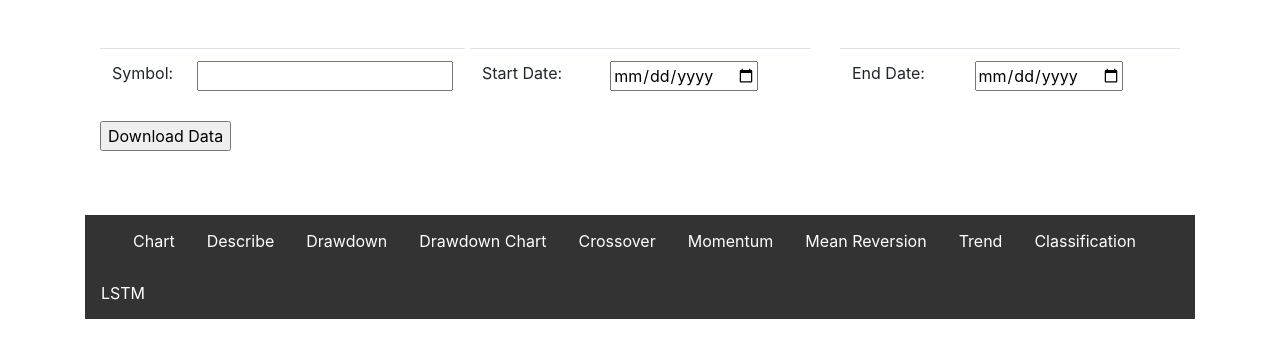
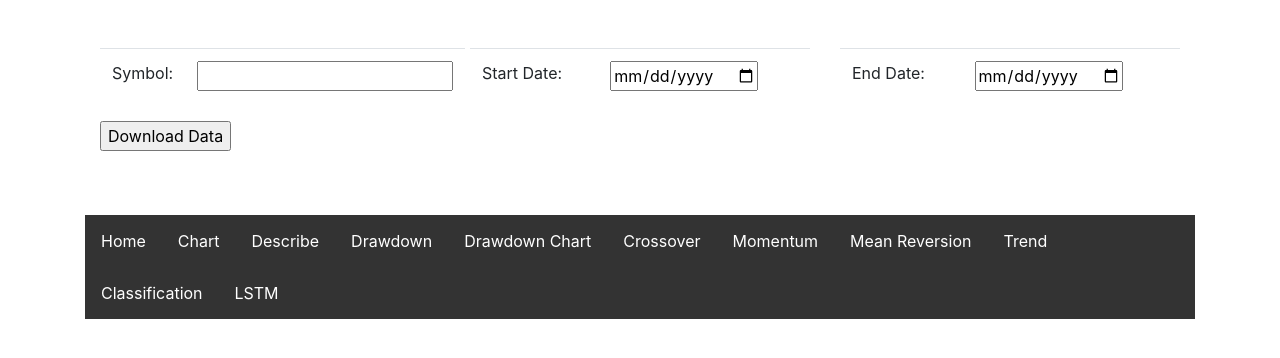
Before and after one commit to BrunoDataSci/fastsci-app, a Flask app: page /describe in a window 1280 px wide. Shown: the part 56-414 px from the top of the page. Run offline with Flask 3, Linux system fonts and the light colour scheme; some libraries are stand-ins or nearby versions.

Commit message:
make it better

```diff
--- a/main.py
+++ b/main.py
@@ -10,7 +10,7 @@ image_base64 = None
 symbol = None
 start_date = None
 end_date = None
-downloaded = {}
+
 
 # Route for the main page (form input)
 @app.route('/', methods=['GET', 'POST'])
@@ -43,7 +43,6 @@ def describe():
     global symbol
     global start_date
     global end_date
-
     if symbol is not None:
         describe = func.describe(symbol, start_date, end_date)
         return render_template('describe.html', describe=describe)
--- a/templates/menu.html
+++ b/templates/menu.html
@@ -26,7 +26,7 @@
 </style>
 
 <ul class="menu">
-    <li><a href="/">{{symbol}}</a></li>
+    <li><a href="/">Home</a></li>
     <li><a href="/candlestick">Chart</a></li>
     <li><a href="/describe">Describe</a></li>
     <li><a href="/drawdown">Drawdown</a></li>
```
Also changed, not shown: func.py (+2 -5 lines).
